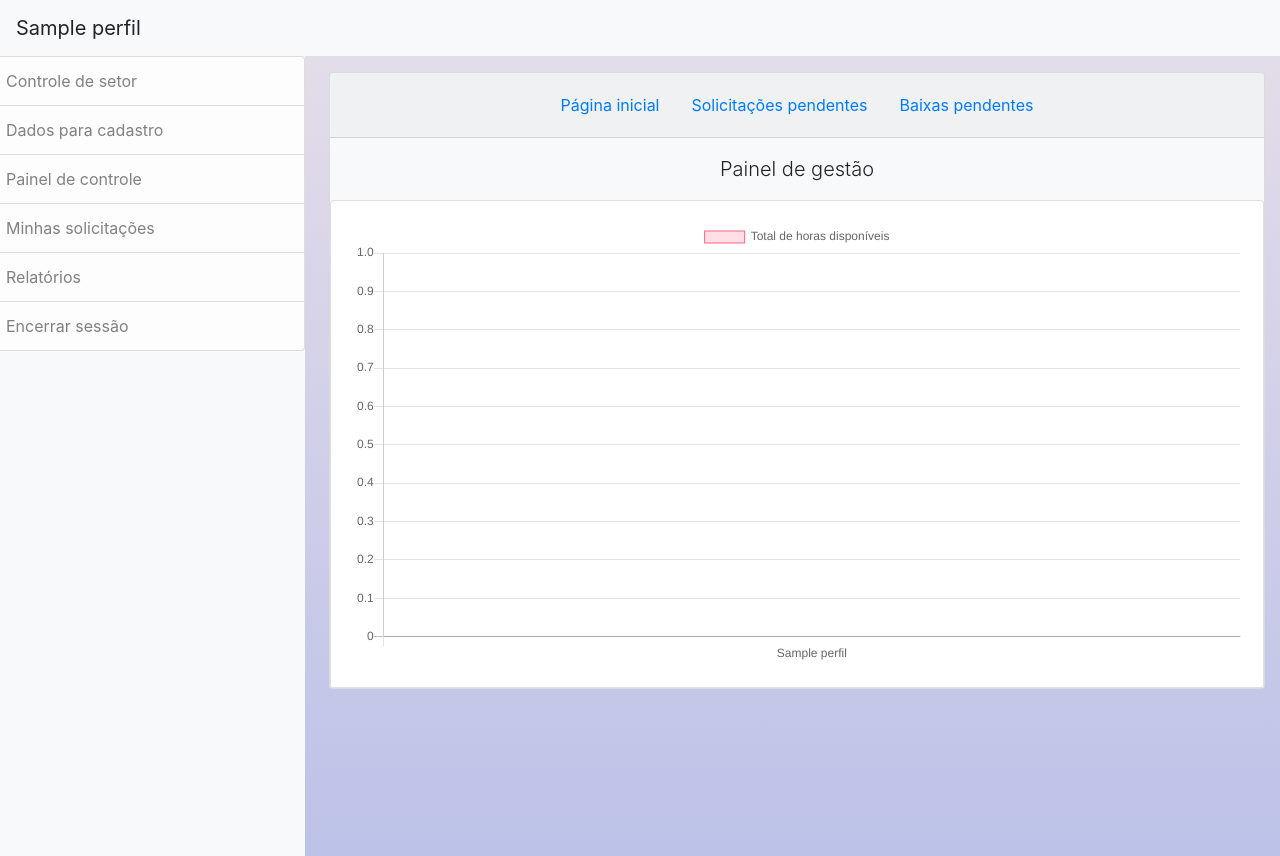
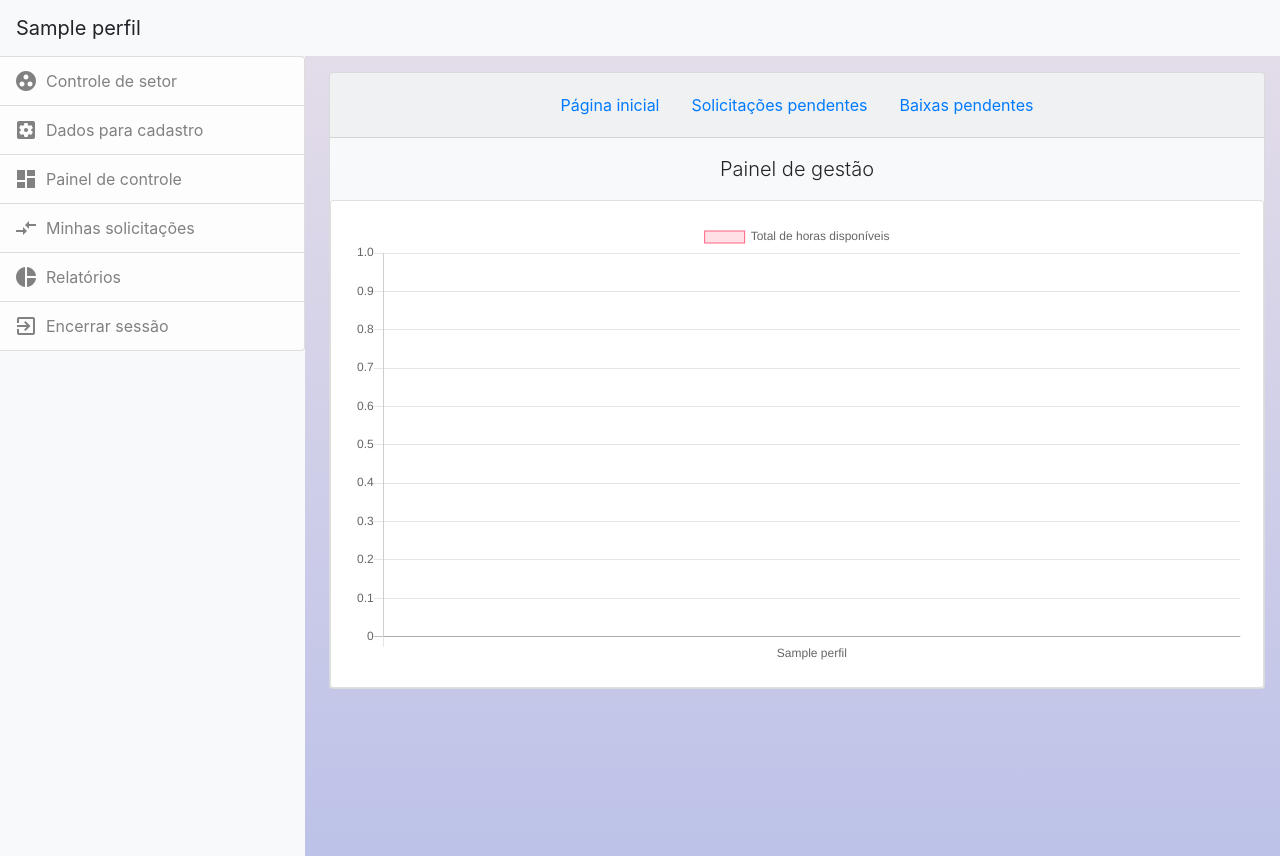
Before and after one commit to PedroHenriqueDevBR/Banco-de-horas, a Django app: page /paineldecontrole/solicitacoes/baixas/pendentes/ in a window 1280 px wide. Run offline with Django 3.2, Linux system fonts and the light colour scheme; a user stored in the database is signed in; tables that the repository leaves empty hold one stand-in row (values such as "Sample post"); some libraries are stand-ins or nearby versions.

```diff
--- a/bancodehoras/bancodehoras/urls.py
+++ b/bancodehoras/bancodehoras/urls.py
@@ -10,6 +10,7 @@ from usuario import views as views_usuario
 urlpatterns = [
     path('admin/', admin.site.urls),
     path('', views_core.dashboard, name='escolha_dashboard'),
+    path('installsystem', views_core.isntalar_sistema, name='install_system'),
 
     # Relatórios
     path('relatorio/', views_rel.relatorio, name='relatorio'),
@@ -49,7 +50,7 @@ urlpatterns = [
     path('login/', views_usuario.LoginUsuarioView.as_view(), name='login'),
     path('logout/', views_usuario.logout_usuario, name='logout'),
     path('usuario/cadastrar/', views_usuario.cadastrar_usuario, name='cadastrar_usuario'),
-    path('usuario/atualiza/<str:id>', views_usuario.atualiza_usuario, name='usuario_atualiza'),
+    path('usuario/seleciona/<str:id>', views_usuario.atualiza_usuario, name='usuario_atualiza'),
     path('usuario/atualiza/ativo/<int:id>', views_usuario.usuario_ativo, name='usuario_ativo'),
     path('usuario/atualiza/gerente/<int:id>', views_usuario.usuario_gerente, name='usuario_gerente'),
     path('usuario/atualiza/administrador/<int:id>', views_usuario.usuario_administrador, name='usuario_administrador'),
--- a/bancodehoras/core/models.py
+++ b/bancodehoras/core/models.py
@@ -32,7 +32,6 @@ class Status(models.Model):
 
 class FormaDePagamento(models.Model):
     nome = models.CharField(max_length=50)
-    valor_duplo = models.BooleanField(default=False)
 
     def __str__(self):
         return self.nome
--- a/bancodehoras/core/templates/core/componentes/base-dashboard.html
+++ b/bancodehoras/core/templates/core/componentes/base-dashboard.html
@@ -45,20 +45,38 @@
             <ul class="list-group">
                 {% if perfil_logado.is_superuser %}
                 <a href="{% url 'setor' %}"
-                    class="list-group-item list-group-item-action list-group-item-light">Controle de setor</a>
+                    class="list-group-item list-group-item-action list-group-item-light d-flex align-items-center">
+                    <i class="material-icons mx-2">group_work</i>
+                    Controle de setor
+                    </a>
                 <a href="{% url 'administrador_extra' %}"
-                    class="list-group-item list-group-item-action list-group-item-light">Dados para cadastro</a>
+                    class="list-group-item list-group-item-action list-group-item-light d-flex align-items-center">
+                    <i class="material-icons mx-2">settings_applications</i>
+                    Dados para cadastro
+                    </a>
                 {% endif %}
                 {% if perfil_logado.perfil.gerente %}
                 <a href="{% url 'dashboard' %}"
-                    class="list-group-item list-group-item-action list-group-item-light">Painel de controle</a>
+                    class="list-group-item list-group-item-action list-group-item-light d-flex align-items-center">
+                    <i class="material-icons mx-2">dashboard</i>
+                    Painel de controle
+                    </a>
                 {% endif %}
                 <a href="{% url 'solicitacoes' %}"
-                    class="list-group-item list-group-item-action list-group-item-light">Minhas solicitações</a>
+                    class="list-group-item list-group-item-action list-group-item-light d-flex align-items-center">
+                    <i class="material-icons mx-2">compare_arrows</i>
+                    Minhas solicitações
+                    </a>
                 <a href="{% url 'relatorio' %}"
-                    class="list-group-item list-group-item-action list-group-item-light">Relatórios</a>
+                    class="list-group-item list-group-item-action list-group-item-light d-flex align-items-center">
+                    <i class="material-icons mx-2">pie_chart</i>
+                    Relatórios
+                    </a>
                 <a href="{% url 'logout' %}"
-                    class="list-group-item list-group-item-action list-group-item-light">Encerrar sessão</a>
+                    class="list-group-item list-group-item-action list-group-item-light d-flex align-items-center">
+                    <i class="material-icons mx-2">exit_to_app</i>
+                    Encerrar sessão
+                    </a>
             </ul>
         </div>
 
--- a/bancodehoras/core/templates/core/componentes/base.html
+++ b/bancodehoras/core/templates/core/componentes/base.html
@@ -9,6 +9,7 @@
   <link rel="shortcut icon" type="image/png" href="{% static 'favicon.ico' %}" />
   <link rel="stylesheet" href="{% static 'css/bootstrap.min.css' %}">
   <link rel="stylesheet" href="{% static 'css/estilo.css' %}">
+  <link href="https://fonts.googleapis.com/icon?family=Material+Icons" rel="stylesheet">
 </head>
 
 <body>
```
Also changed, not shown: bancodehoras/core/views.py (+24 -3 lines).
